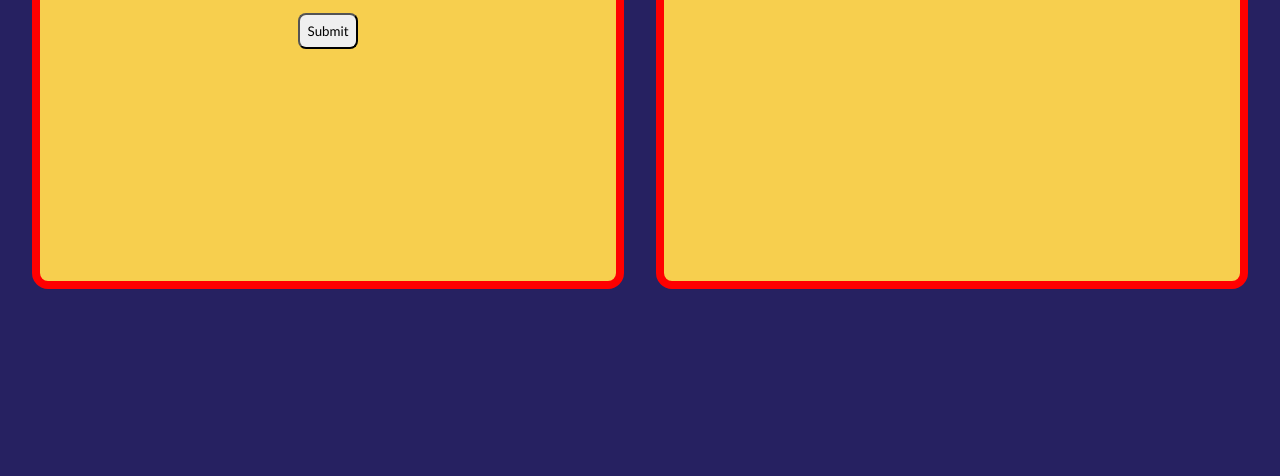
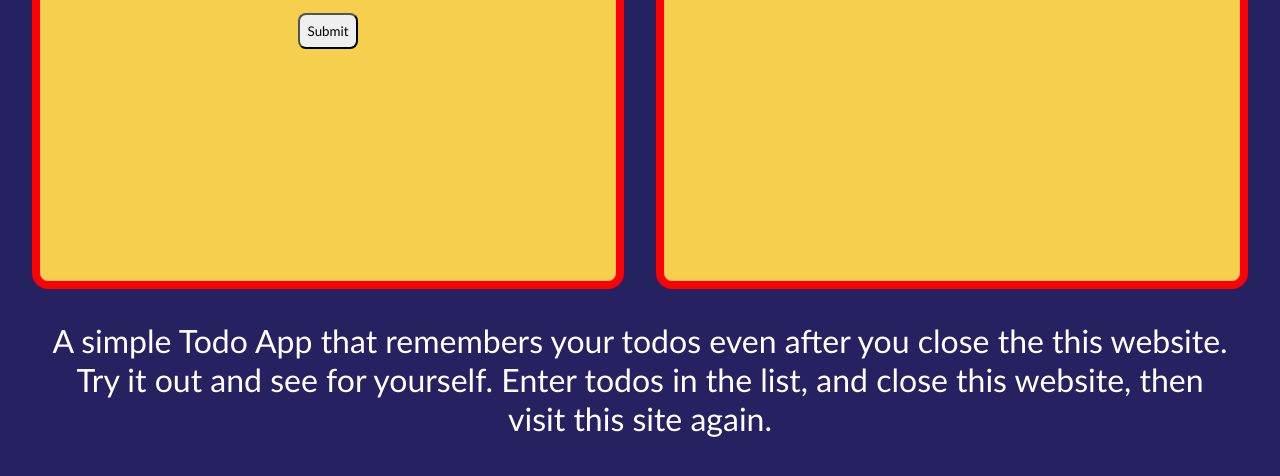
Before and after one commit to Agamya-Samuel/todo-app-js, a plain HTML site: page index.html in a window 1280 px wide. Shown: the part 230-706 px from the top of the page. Drawn offline with Linux system fonts and the light colour scheme.

Commit message:
added info

```diff
--- a/index.html
+++ b/index.html
@@ -37,5 +37,9 @@
 				</div>
 			</div>
 		</div>
+		<div class="footer">
+			A simple Todo App that remembers your todos even after you close the this website. Try it out and see for yourself.
+			Enter todos in the list, and close this website, then visit this site again.
+		</div>
 	</body>
 </html>
--- a/styles.css
+++ b/styles.css
@@ -82,3 +82,10 @@ button {
 	border-radius: 0.5rem;
 	padding: 0.5rem;
 }
+
+.footer {
+	text-align: center;
+	color: white;
+	font-size: xx-large;
+	padding: 0 3rem;
+}
```
